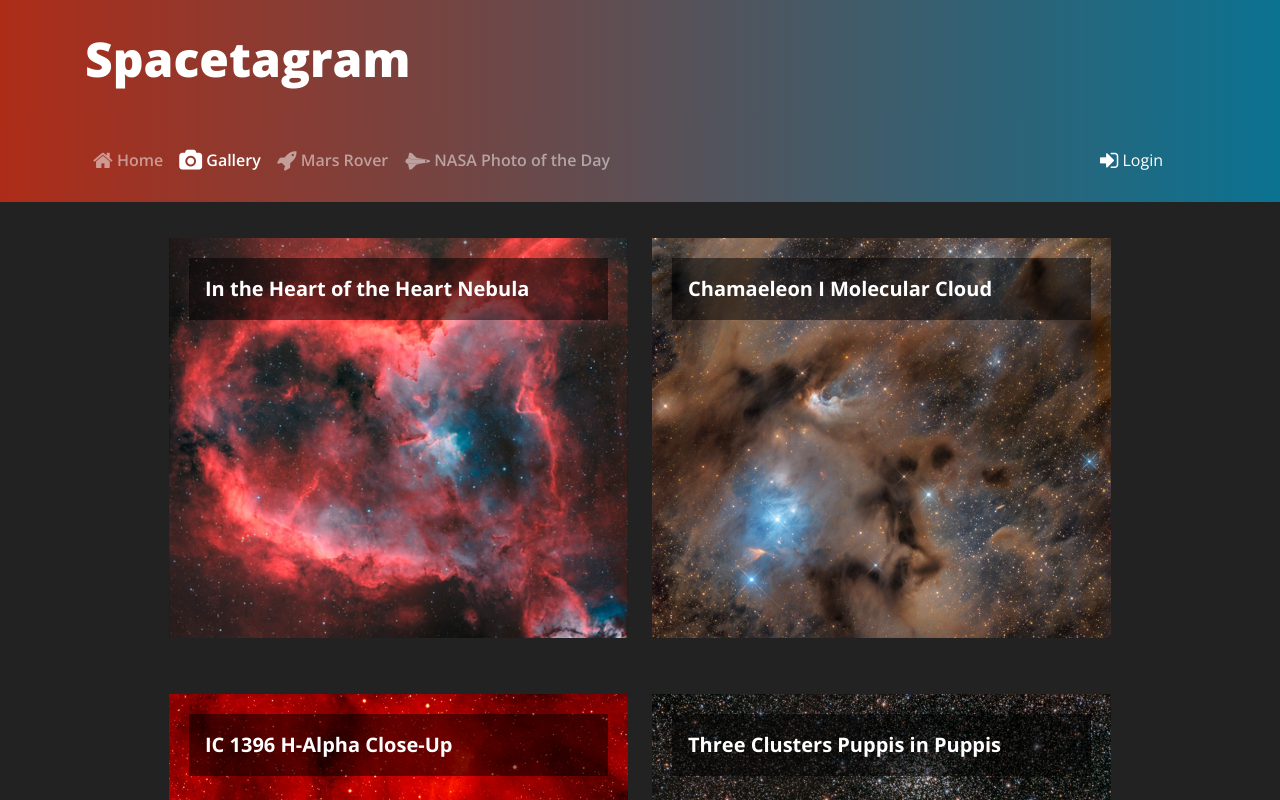
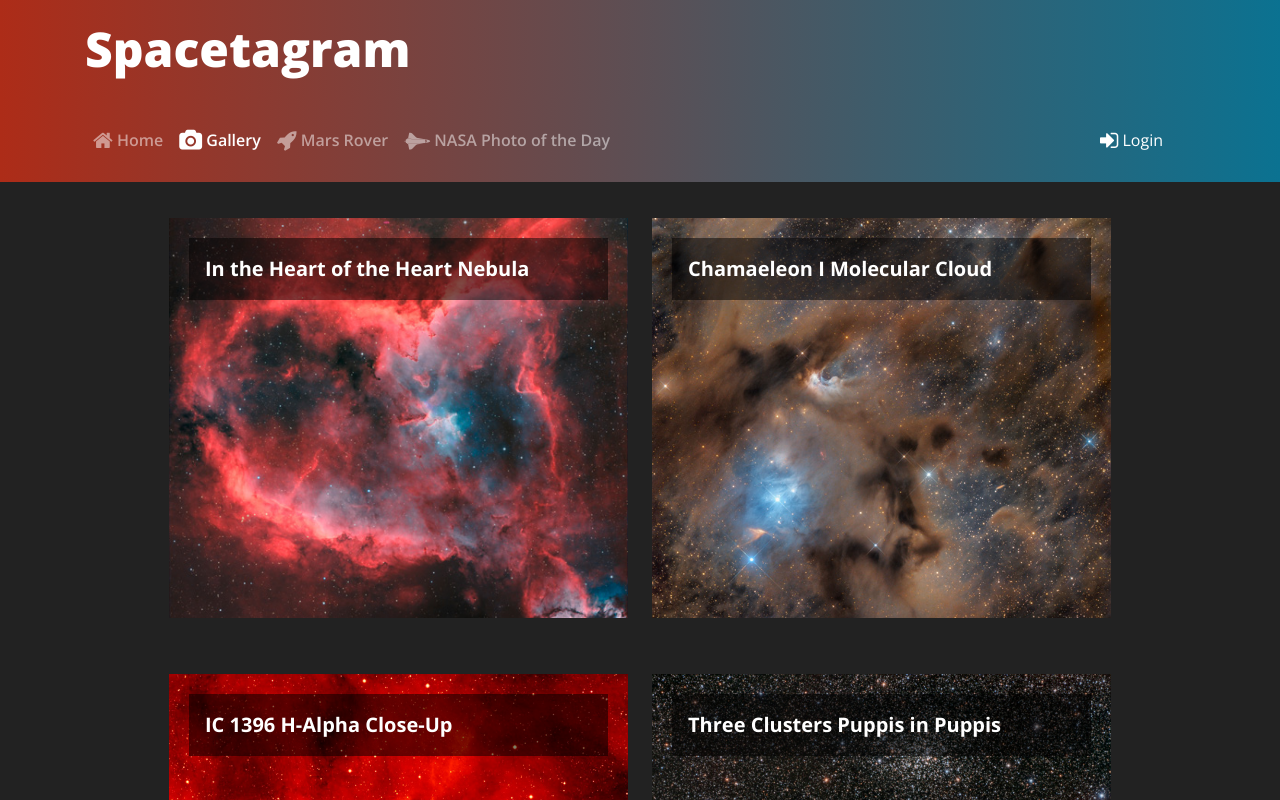
Before and after one commit to dereklien218/spacetagram-site, a React (Create React App) app: page /spacetagram-site/gallery in a window 1280 px wide. Shown: the top 800 px of the page. Built offline with nearby package versions, Linux system fonts and the light colour scheme; no server answers; a web font is replaced by a local one.

Commit message:
Add Scroll to Top Component

```diff
--- a/src/App.css
+++ b/src/App.css
@@ -112,7 +112,7 @@ footer hr {
 
 .jumbotron {
   margin: 0;
-  padding: 30px;
+  padding: 20px;
   background-image: linear-gradient(to left, #0b7291, #ad2c18);
   color: white;
 }
@@ -144,6 +144,14 @@ footer hr {
   background-position: center;
   background-repeat: no-repeat;
   background-size: cover;
+}
+
+/*------------------ MEDIA ------------------*/
+
+@media screen and (max-device-width: 768px) {
+  .home {
+    background-attachment: scroll !important;
+  }
 }
 
 .home h1 {
--- a/src/App.js
+++ b/src/App.js
@@ -1,5 +1,6 @@
 import React, { Component } from "react";
 import Main from "./components/MainComponent";
+import ScrollToTop from "./components/ScrollToTop";
 import { BrowserRouter } from "react-router-dom";
 import { Provider } from "react-redux";
 import { ConfigureStore } from "./redux/configureStore";
@@ -11,9 +12,11 @@ class App extends Component {
     return (
       <Provider store={store}>
         <BrowserRouter basename="/spacetagram-site">
-          <div className="App">
-            <Main />
-          </div>
+          <ScrollToTop>
+            <div className="App">
+              <Main />
+            </div>
+          </ScrollToTop>
         </BrowserRouter>
       </Provider>
     );
--- /dev/null
+++ b/src/components/ScrollToTop.js
@@ -0,0 +1,13 @@
+import { useEffect } from "react";
+import { useLocation } from "react-router";
+
+const ScrollToTop = (props) => {
+  const location = useLocation();
+  useEffect(() => {
+    window.scrollTo(0, 0);
+  }, [location]);
+
+  return <>{props.children}</>;
+};
+
+export default ScrollToTop;
```
